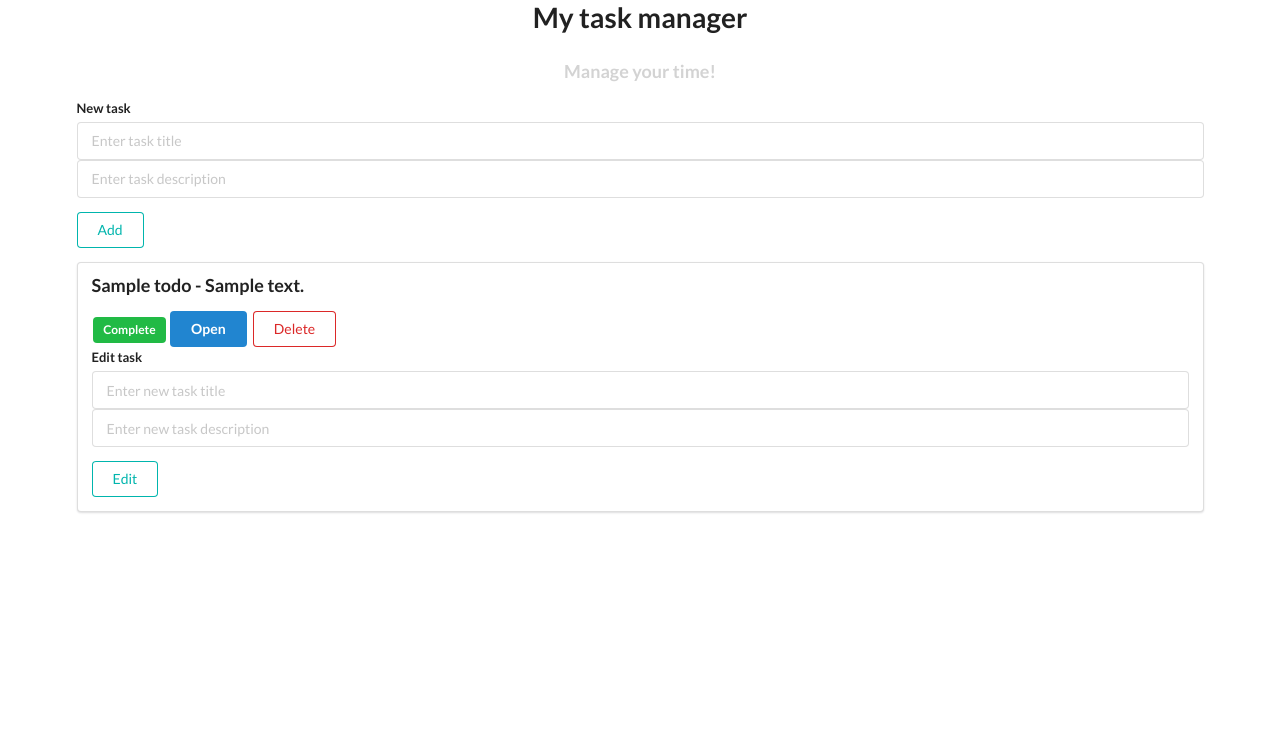
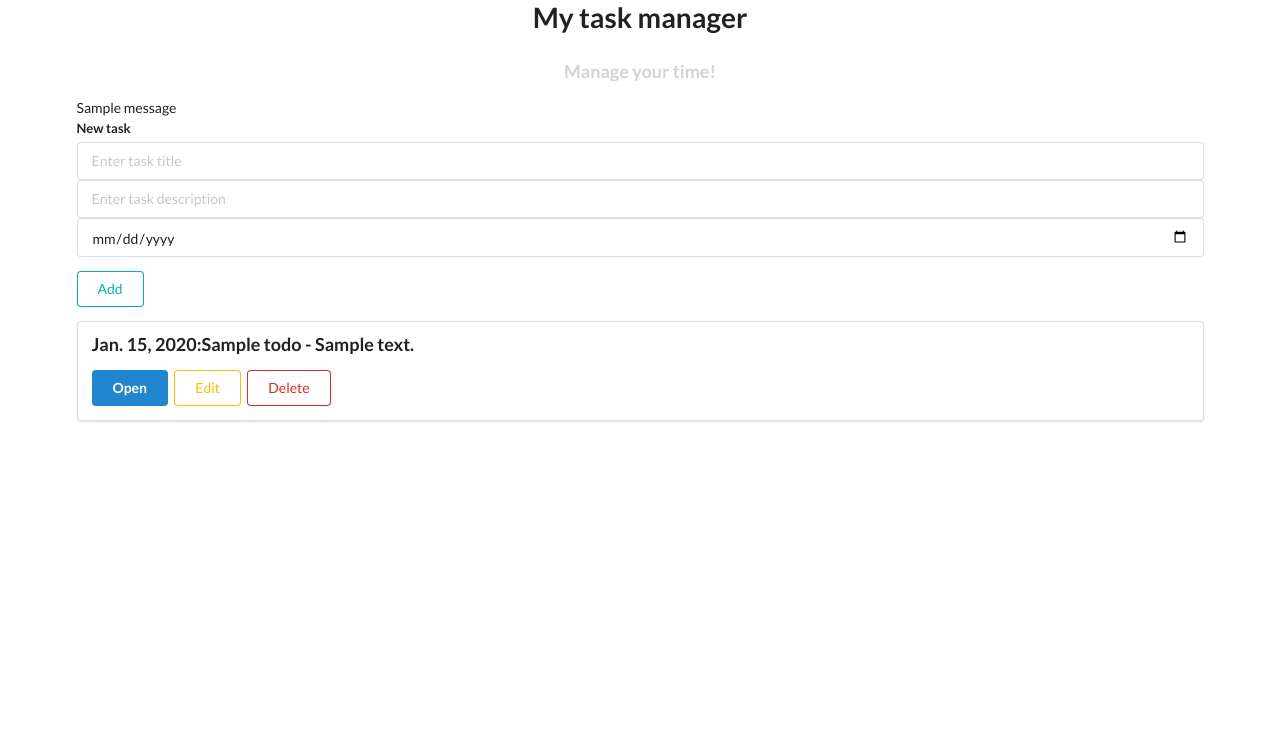
Before and after one commit to evgenypydev/ToDo_Project, a Django app: page / in a window 1280 px wide. Shown: the part 47-799 px from the top of the page. Run offline with Django 4.2, Linux system fonts and the light colour scheme; tables that the repository leaves empty hold one stand-in row (values such as "Sample post"); one stand-in notice (Sample message) is shown.

Commit message:
create notification and edit 'edit' view

```diff
--- a/todoapp/templates/todoapp/index.html
+++ b/todoapp/templates/todoapp/index.html
@@ -1,16 +1,21 @@
 {% extends 'todoapp/layout.html' %}
 
 {% block content %}
-
 <div style="margin-top: 50px;" class="ui container">
     <h1 class="ui center aligned header">My task manager</h1>
     <h3 class="test_style">Manage your time!</h3>
+    {% if messages %}
+        {% for message in messages %}
+        {{ message }}
+        {% endfor %}
+    {% endif %}
     <form class="ui form" action="{% url 'add' %}" method="post">
         {% csrf_token %}
         <div class="field">
             <label>New task</label>
             <input type="text" name="title" placeholder="Enter task title">
             <input type="text" name="description" placeholder="Enter task description">
+            <input type="date" name="deadline" placeholder="Enter deadline title">
         </div>
         <button class="ui teal basic button" type="submit">Add</button>
     </form>
@@ -19,24 +24,17 @@
 
 {% for todo in todolist %}
 <div class="ui segment">
-    <p class="ui big header">{{ todo.title }} - {{ todo.description }}</p>
+    <p class="ui big header">{{todo.deadline}}:{{ todo.title }} - {{ todo.description }}</p>
     {% if todo.is_complete == False %}
     <span class="ui gray label">Not complete</span>
     <a class="ui primary basic button" href="{% url 'update' todo_id=todo.id %}">Close</a>
     {% else %}
-    <span class="ui green label">Complete</span>
     <a class="ui blue button" href="{% url 'update' todo_id=todo.id %}">Open</a>
     {% endif %}
+    <a class="ui yellow basic button" href="{% url 'edit' todo_id=todo.id %}">Edit</a>
     <a class="ui negative basic button" href="{% url 'delete' todo_id=todo.id %}">Delete</a>
-    <form class="ui form" action="{% url 'edit' todo_id=todo.id %}" method="post">
-        {% csrf_token %}
-        <div class="field">
-            <label>Edit task</label>
-            <input type="text" name="title" placeholder="Enter new task title">
-            <input type="text" name="description" placeholder="Enter new task description">
-        </div>
-        <button class="ui teal basic button" type="submit">Edit</button>
-    </form>
+
+
 </div>
 {% endfor %}
 
--- a/todoapp/todolist/views.py
+++ b/todoapp/todolist/views.py
@@ -3,8 +3,25 @@ from django.http import HttpResponse
 from .models import ToDo
 from django.views.decorators.csrf import csrf_exempt
 from django.views.decorators.http import require_http_methods
+from django.shortcuts import render
+from django.contrib import messages
+
+
+def edit(request, todo_id):
+    todo = ToDo.objects.get(id=todo_id)
+    if request.method == 'POST':
+        todo.title = request.POST['title']
+        todo.description = request.POST['description']
+        todo.deadline = request.POST['deadline']
+        todo.save()
+        messages.success(request, 'Task successfully edited!')
+        return redirect('index')
+    context = {"todo": todo}
+    return render(request, 'todoapp/edit.html', context)
+
+
 def index(request):
-    todos = ToDo.objects.all()
+    todos = ToDo.objects.all().order_by("deadline")
     return render(request, "todoapp/index.html", {"todolist": todos, "title": "Main page"})
 
 
@@ -13,18 +30,10 @@ def index(request):
 def add(request):
     title = request.POST["title"]
     description = request.POST["description"]
-    todo = ToDo(title=title, description=description)
+    deadline = request.POST["deadline"]
+    todo = ToDo(title=title, description=description, deadline=deadline)
     todo.save()
-    return redirect("index")
-
-
-@require_http_methods(["POST"])
-@csrf_exempt
-def edit(request, todo_id):
-    todo = ToDo.objects.get(id=todo_id)
-    todo.title = request.POST["title"]
-    todo.description = request.POST["description"]
-    todo.save()
+    messages.success(request, 'Task successfully added!')
     return redirect("index")
 
 
@@ -32,10 +41,12 @@ def update(request, todo_id):
     todo = ToDo.objects.get(id=todo_id)
     todo.is_complete = not todo.is_complete
     todo.save()
+    messages.success(request, 'Task successfully updated!')
     return redirect("index")
 
 
 def delete(request, todo_id):
     todo = ToDo.objects.get(id=todo_id)
     todo.delete()
+    messages.success(request, 'Task successfully deleted!')
     return redirect("index")
```
Also changed, not shown: todoapp/templates/todoapp/edit.html (added, +19 -0 lines).
